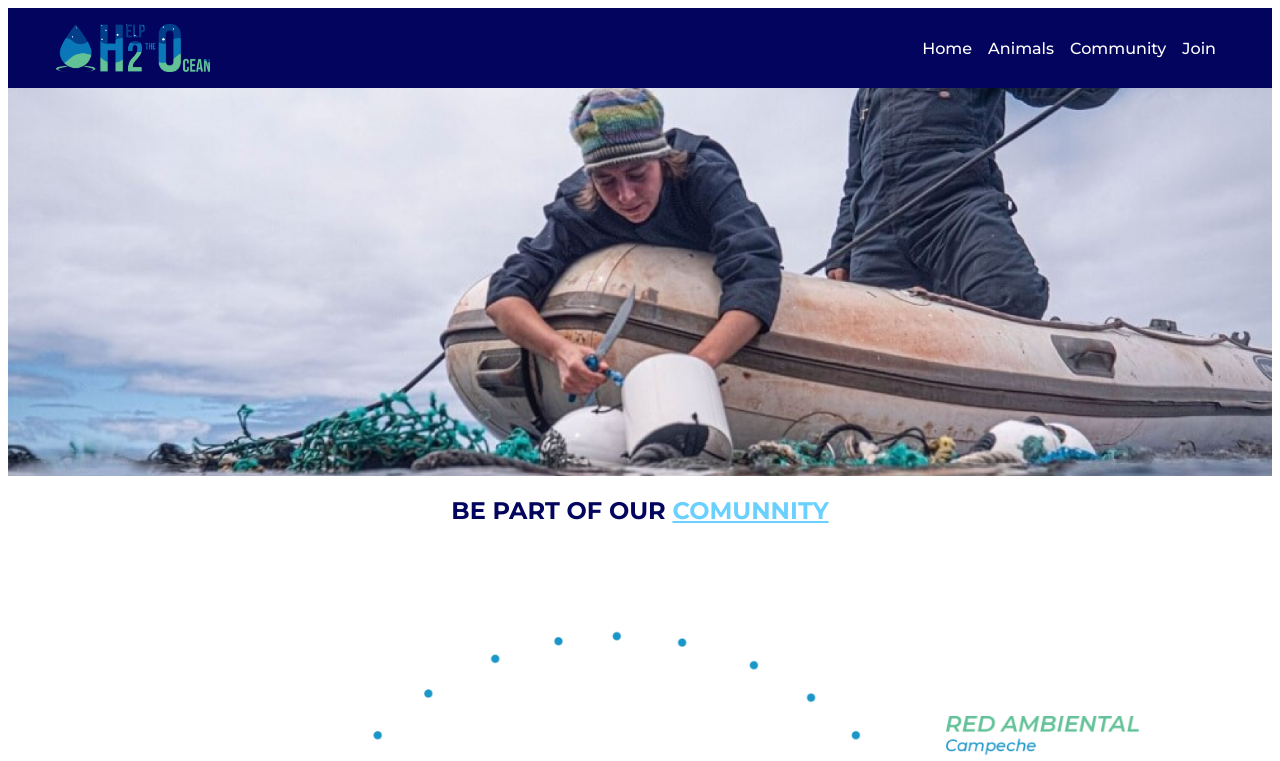
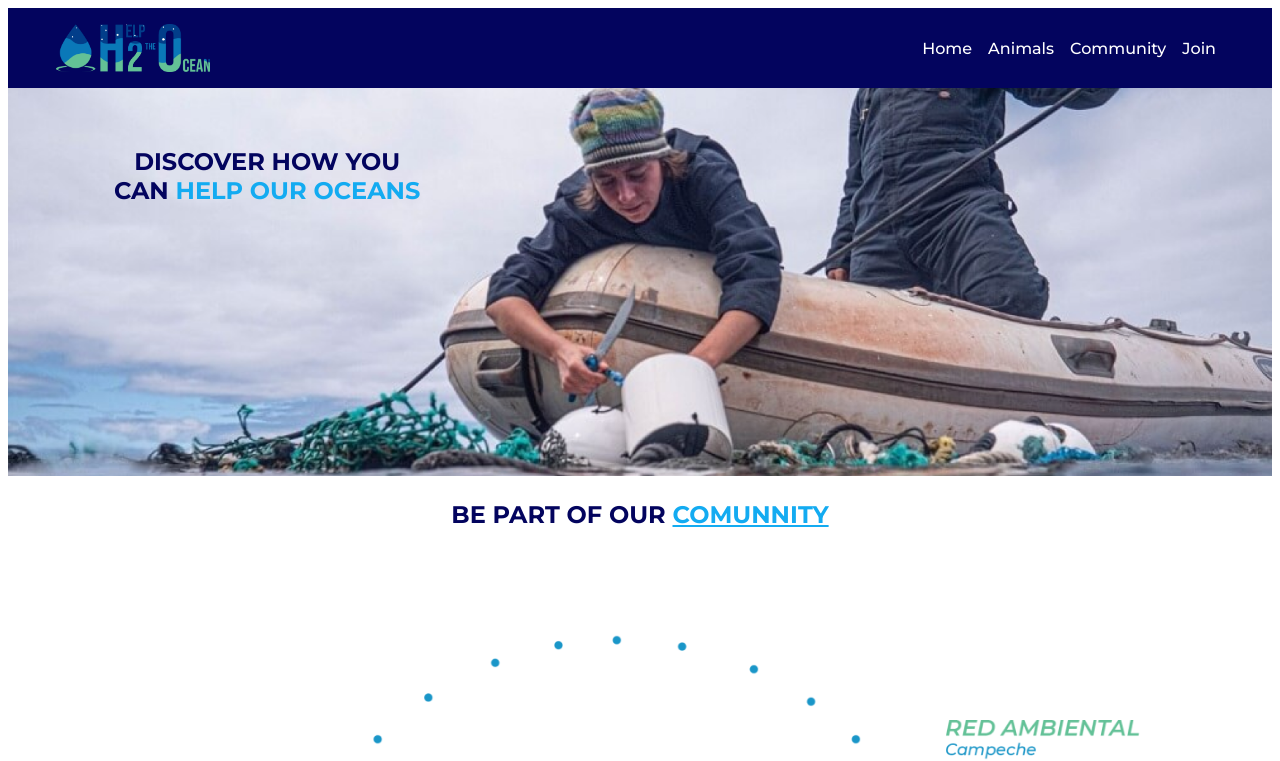
Before and after one commit to Gera097/H2O, a Vue app: page / in a window 1280 px wide. Shown: the top 761 px of the page. Built offline with nearby package versions, Linux system fonts and the light colour scheme.

Commit message:
terminados elementos básicos de homepage

```diff
--- a/src/views/HomeView.vue
+++ b/src/views/HomeView.vue
@@ -5,7 +5,10 @@ import Carrusel from "@/components/Carrusel.vue";
 
 <template>
   <main>
+    <div class="portrait-container">
     <img src="@/assets/home_portrait.png" alt="Persona cortando basura atorada en su lancha, en el mar">
+    <h2 class="portrait-text">DISCOVER HOW YOU CAN <span>HELP OUR OCEANS</span></h2>
+    </div>
     <h2>BE PART OF OUR <span class="enfasis">COMUNNITY</span></h2>
     <img src="@/assets/mapa_mexico.png" alt="">
     <div class="horizontal-list">
@@ -26,7 +29,7 @@ import Carrusel from "@/components/Carrusel.vue";
     <div class="carroussel-container">
       <Carrusel class="carrusel"/>
       <div class="right-container">
-        <h3>LEARN HOW TO HELP <span class="enfasis">ENDANGERED SPECIES</span></h3>
+        <h3>LEARN HOW TO HELP <span>ENDANGERED SPECIES</span></h3>
         <VueButton msg="DISCOVER MORE" class="discover-button"/>
       </div>
 
@@ -40,6 +43,22 @@ import Carrusel from "@/components/Carrusel.vue";
     display: grid;
   }
 
+  .portrait-container {
+    position: relative;
+    height: fit-content;
+    width: 100%;
+  }
+
+
+  .portrait-text {
+    position: absolute;
+    top: 10%;
+    left: 8%;
+    width: 25%;
+    text-align: center;
+    z-index: 1;
+  }
+
   .horizontal-list {
     display: flex;
     justify-content: space-around;
@@ -51,9 +70,12 @@ import Carrusel from "@/components/Carrusel.vue";
   h2 {
     justify-self: center;
   }
+
+  span {
+    color: #13abf1;
+  }
   .enfasis {
     text-decoration: underline;
-    color: #6ad0ff;
   }
 
   .card {
```
